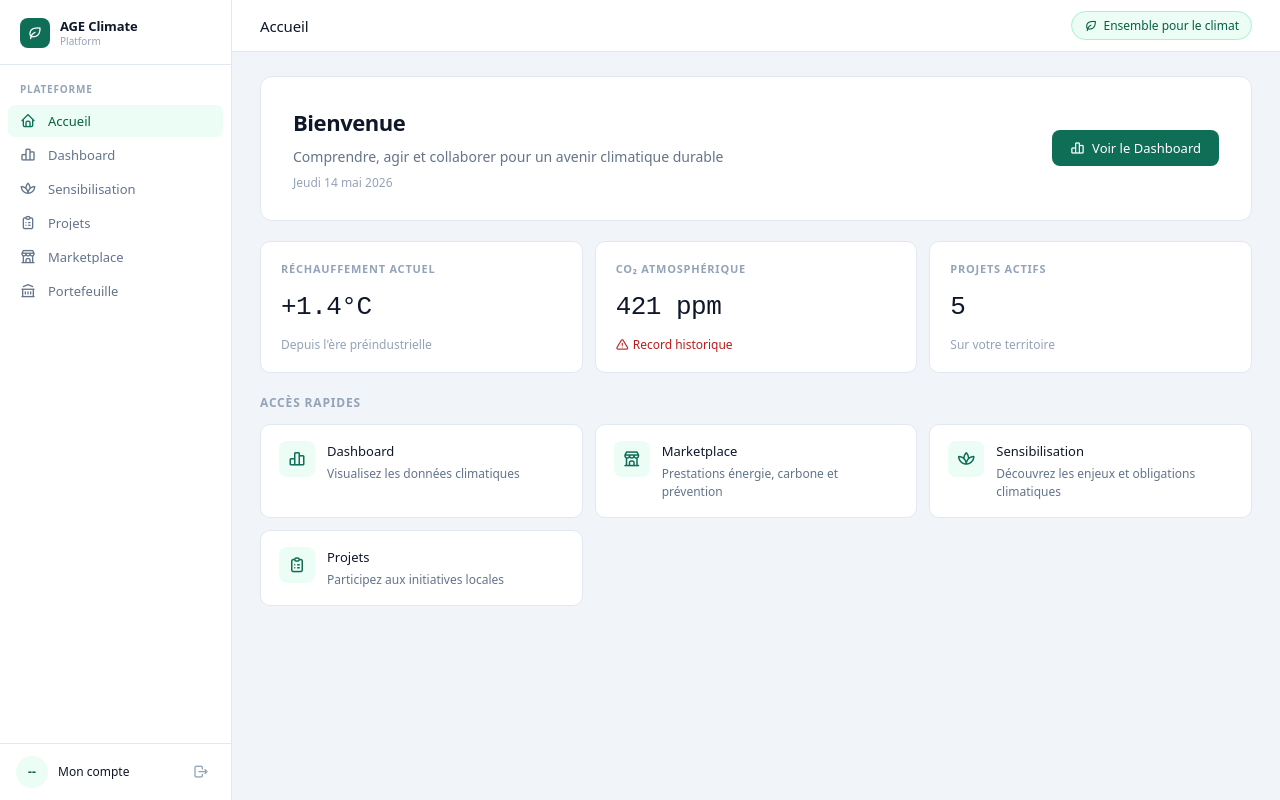
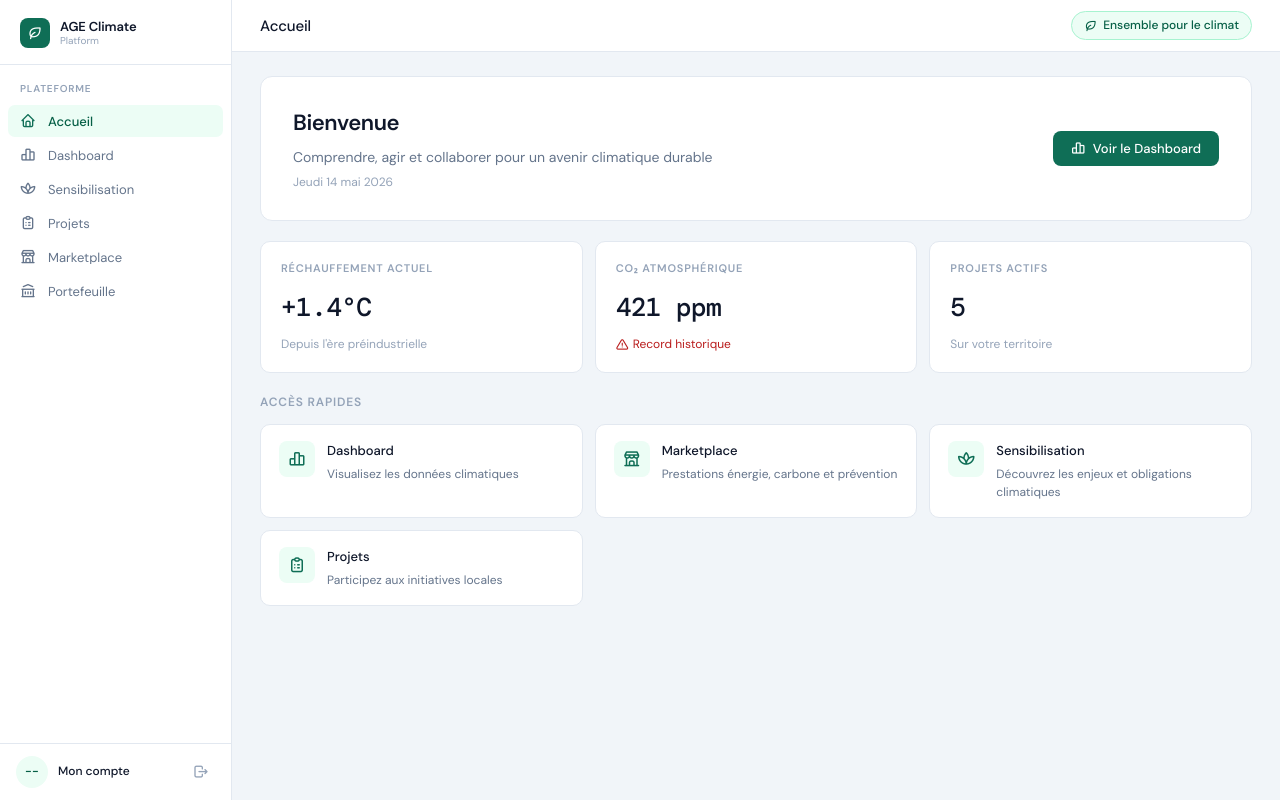
Before and after one commit to agelegacyqc-prog/age-climate-platform, a React (Vite) app: page / in a window 1280 px wide. Built offline with nearby package versions, Linux system fonts and the light colour scheme; no server answers.

Commit message:
fix: @import CSS en première ligne

```diff
--- a/src/styles/Layout.css
+++ b/src/styles/Layout.css
@@ -1,10 +1,10 @@
+@import url('https://fonts.googleapis.com/css2?family=DM+Sans:wght@300;400;500;600&family=DM+Mono:wght@400;500&display=swap');
 *, *::before, *::after {
   margin: 0;
   padding: 0;
   box-sizing: border-box;
 }
 
-@import url('https://fonts.googleapis.com/css2?family=DM+Sans:wght@300;400;500;600&family=DM+Mono:wght@400;500&display=swap');
 
 body {
   font-family: 'DM Sans', system-ui, sans-serif;
```
